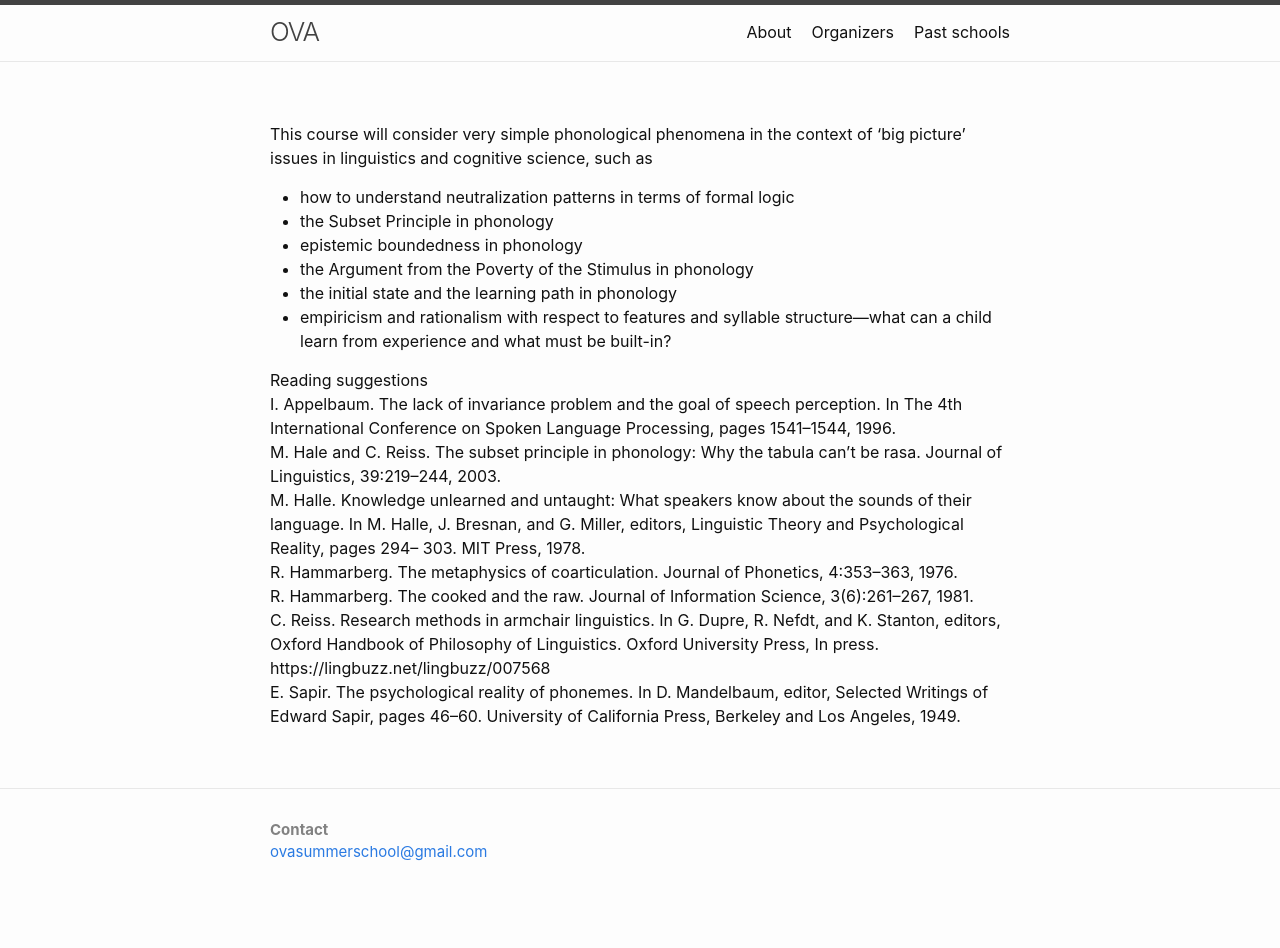
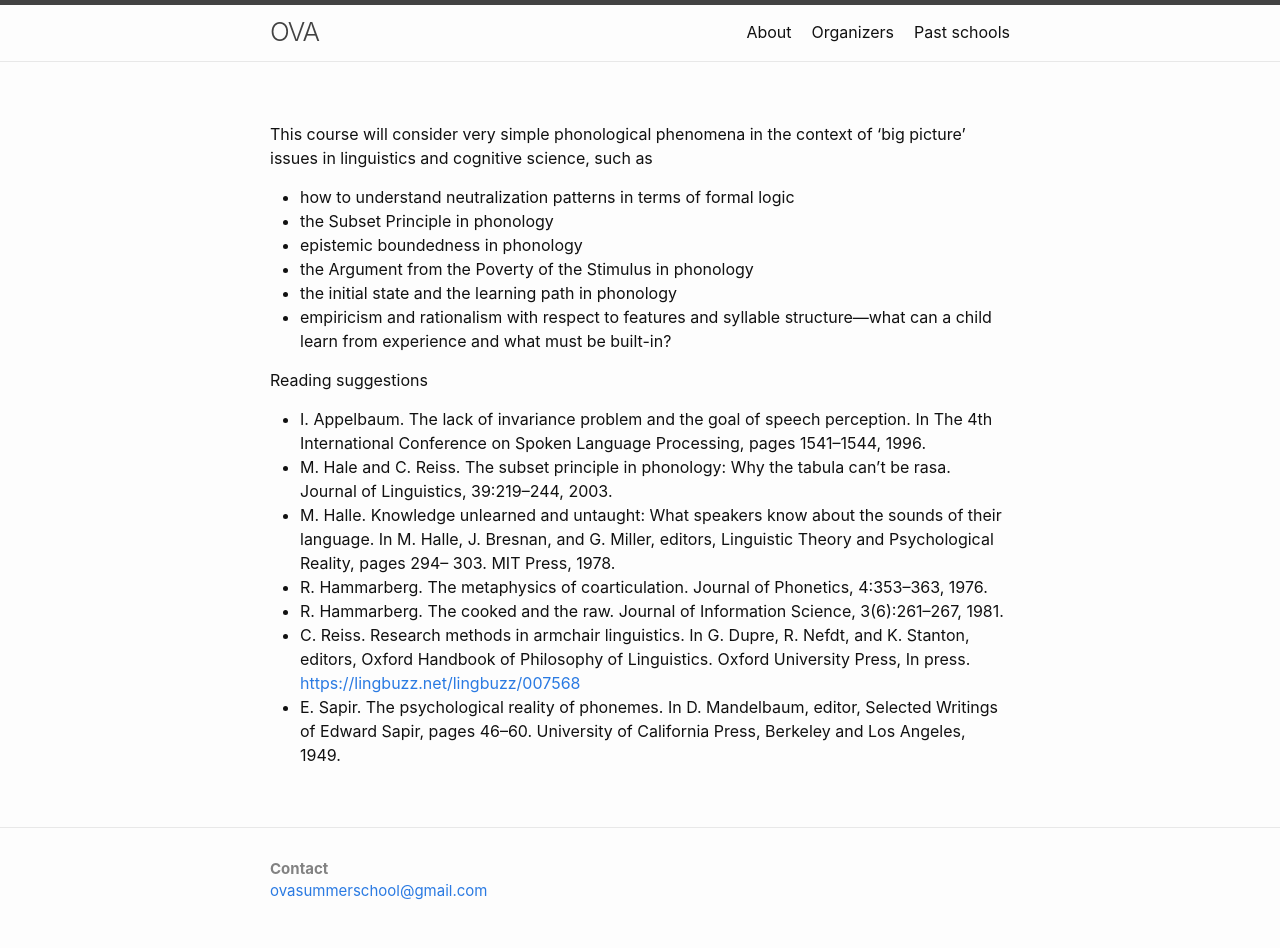
Before and after one commit to ovaschool/ovaschool.github.io, a Jekyll site: the page built from staticpages/oldprograms/zagreb2025-cs/reiss-phonologycogsci.md, in a window 1280 px wide. Built offline with Jekyll 4.4.1, drawn with Linux system fonts in a browser that asks for light colours; our own code applies the rules of GitHub Pages for plain Markdown files; before the commit the page ends 909 px from its top, so only the background shows below that.

Commit message:
getting somewhere!

```diff
--- a/staticpages/oldprograms/zagreb2025-cs/reiss-phonologycogsci.md
+++ b/staticpages/oldprograms/zagreb2025-cs/reiss-phonologycogsci.md
@@ -15,10 +15,11 @@ This course will consider very simple phonological  phenomena in the context of
 * empiricism and rationalism with respect to features and syllable structure—what can a child  learn from experience and what must be built-in?
 
 Reading suggestions<br/>
-I. Appelbaum. The lack of invariance problem and the goal of speech perception. In The 4th International Conference on Spoken Language Processing, pages 1541–1544, 1996.<br/>
-M. Hale and C. Reiss. The subset principle in phonology: Why the tabula can’t be rasa. Journal of Linguistics, 39:219–244, 2003.<br/>
-M. Halle. Knowledge unlearned and untaught: What speakers know about the sounds of their language. In M. Halle, J. Bresnan, and G. Miller, editors, Linguistic Theory and Psychological Reality, pages 294– 303. MIT Press, 1978.<br/>
-R. Hammarberg. The metaphysics of coarticulation. Journal of Phonetics, 4:353–363, 1976.<br/>
-R. Hammarberg. The cooked and the raw. Journal of Information Science, 3(6):261–267, 1981.<br/>
-C. Reiss. Research methods in armchair linguistics. In G. Dupre, R. Nefdt, and K. Stanton, editors, Oxford Handbook of Philosophy of Linguistics. Oxford University Press, In press. https://lingbuzz.net/lingbuzz/007568<br/>
-E. Sapir. The psychological reality of phonemes. In D. Mandelbaum, editor, Selected Writings of Edward Sapir, pages 46–60. University of California Press, Berkeley and Los Angeles, 1949.<br/>
+* I. Appelbaum. The lack of invariance problem and the goal of speech perception. In The 4th International Conference on Spoken Language Processing, pages 1541–1544, 1996.
+* M. Hale and C. Reiss. The subset principle in phonology: Why the tabula can’t be rasa. Journal of Linguistics, 39:219–244, 2003.
+* M. Halle. Knowledge unlearned and untaught: What speakers know about the sounds of their language. In M. Halle, J. Bresnan, and G. Miller, editors, Linguistic Theory and Psychological Reality, pages 294– 303. MIT Press, 1978.
+* R. Hammarberg. The metaphysics of coarticulation. Journal of Phonetics, 4:353–363, 1976.
+* R. Hammarberg. The cooked and the raw. Journal of Information Science, 3(6):261–267, 1981.
+* C. Reiss. Research methods in armchair linguistics. In G. Dupre, R. Nefdt, and
+  K. Stanton, editors, Oxford Handbook of Philosophy of Linguistics. Oxford University Press, In press. [https://lingbuzz.net/lingbuzz/007568](https://lingbuzz.net/lingbuzz/007568)
+* E. Sapir. The psychological reality of phonemes. In D. Mandelbaum, editor, Selected Writings of Edward Sapir, pages 46–60. University of California Press, Berkeley and Los Angeles, 1949.
```
Also changed, not shown: staticpages/oldprograms/zagreb2025-cs/bishop-prosodicphrase.md (+7 -7 lines), staticpages/oldprograms/zagreb2025-cs/volonec-neurobiology.md (+4 -4 lines).
